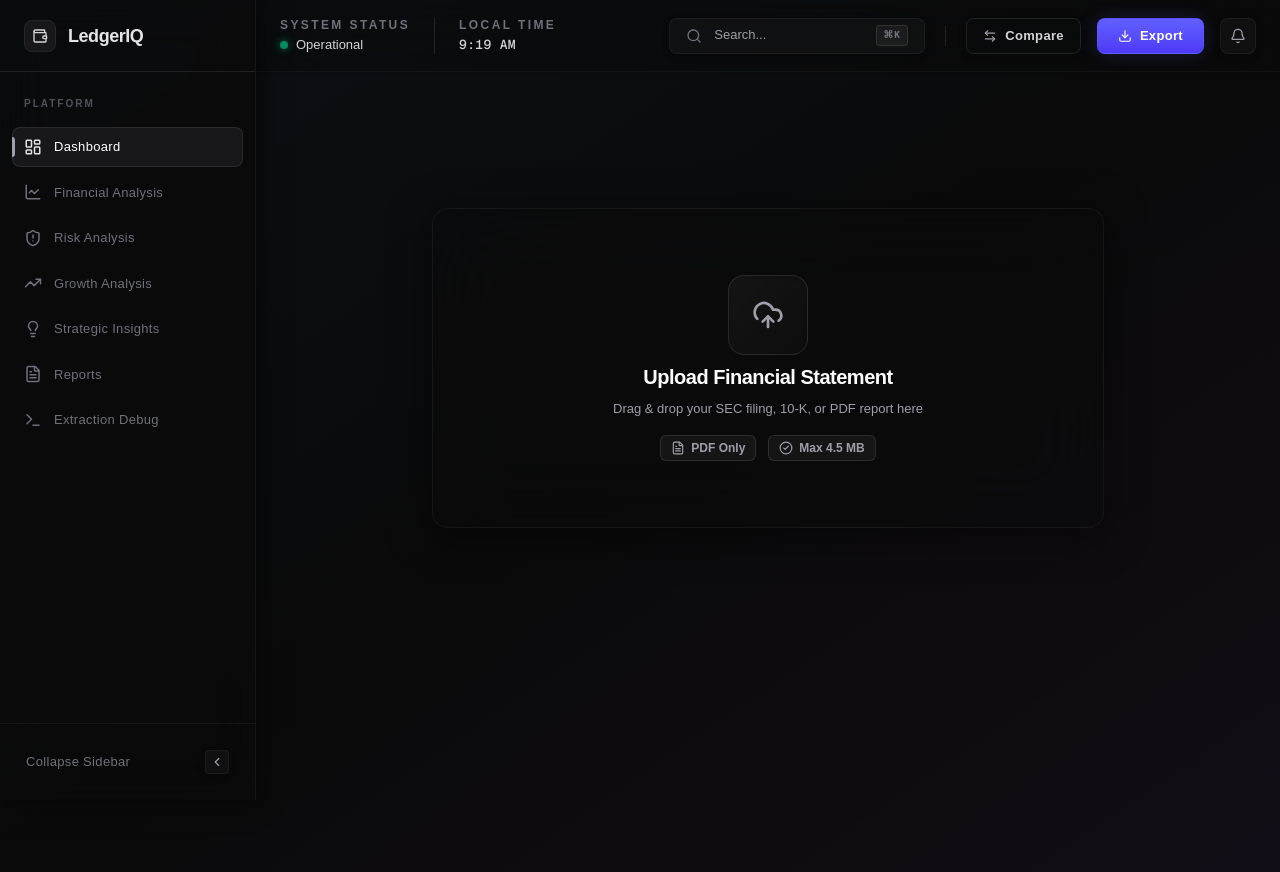
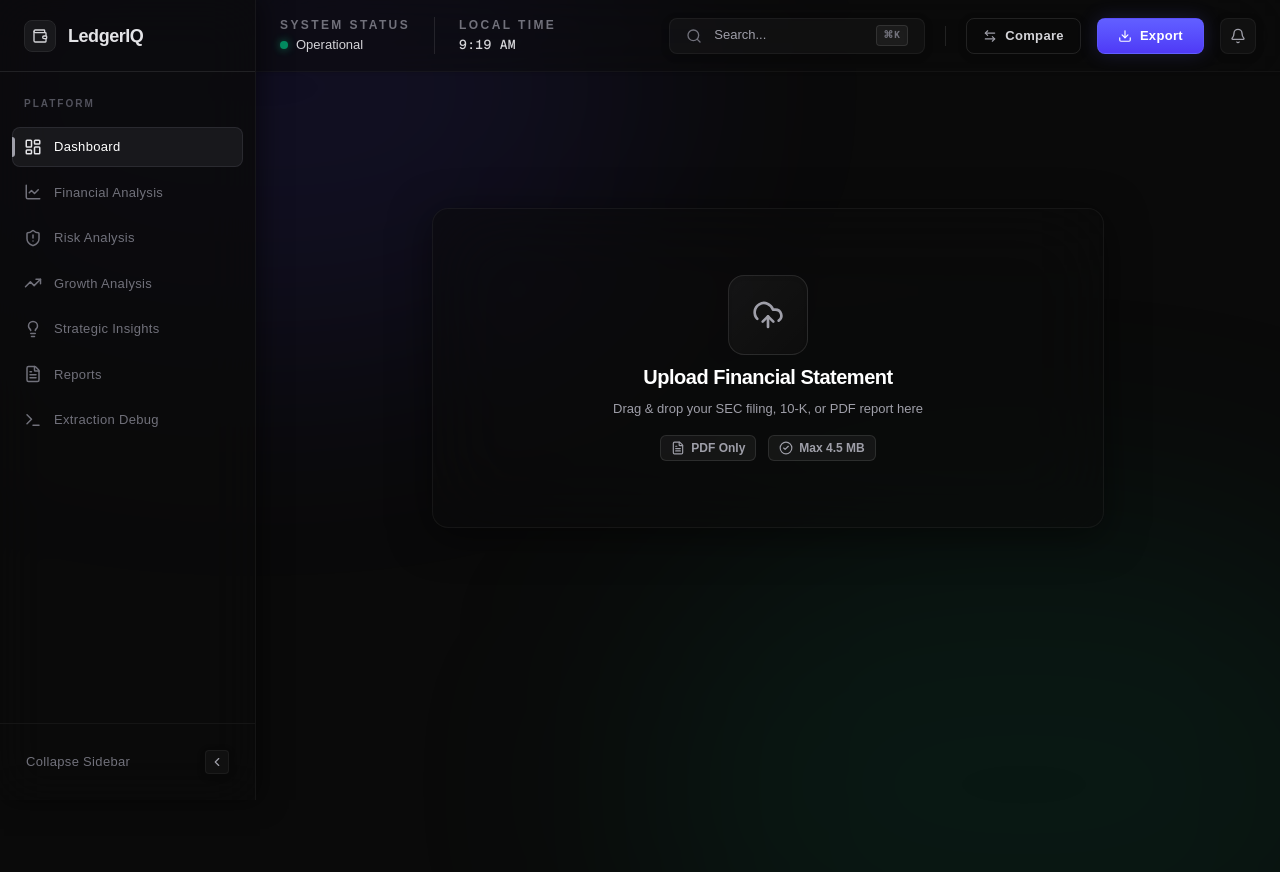
Before and after one commit to Aayushhh4518/ledgeriq, a Next.js app: page / in a window 1280 px wide. Built offline with nearby package versions, Linux system fonts and the light colour scheme.

Commit message:
style: add ambient glowing gradient orbs to dashboard shell background

```diff
--- a/src/components/layout/DashboardShell.tsx
+++ b/src/components/layout/DashboardShell.tsx
@@ -16,8 +16,11 @@ export default function DashboardShell({
     <SearchProvider>
       <div className="min-h-screen bg-[#0a0a0a] text-white flex relative">
         {/* Background Depth Elements */}
-        <div className="absolute inset-0 bg-dot-white/[0.15] z-0 pointer-events-none" />
-        <div className="absolute inset-0 bg-gradient-to-br from-blue-500/5 via-transparent to-purple-500/5 z-0 pointer-events-none" />
+        <div className="absolute inset-0 bg-dot-white/[0.05] z-0 pointer-events-none" />
+        <div className="absolute inset-0 z-0 pointer-events-none overflow-hidden flex justify-center items-center">
+          <div className="absolute top-[-20%] left-[-10%] w-[60%] h-[60%] rounded-full bg-indigo-600/10 blur-[120px] mix-blend-screen" />
+          <div className="absolute bottom-[-20%] right-[-10%] w-[60%] h-[60%] rounded-full bg-emerald-600/10 blur-[120px] mix-blend-screen" />
+        </div>
 
         <div className="relative z-10 flex w-full">
           <Sidebar />
```
